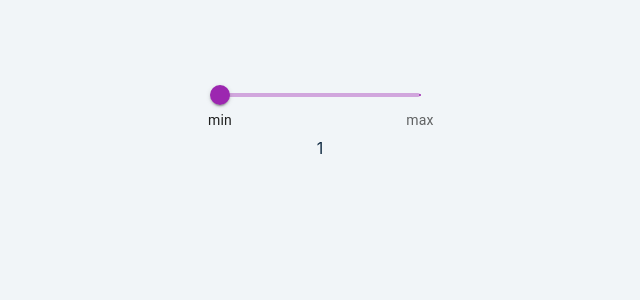
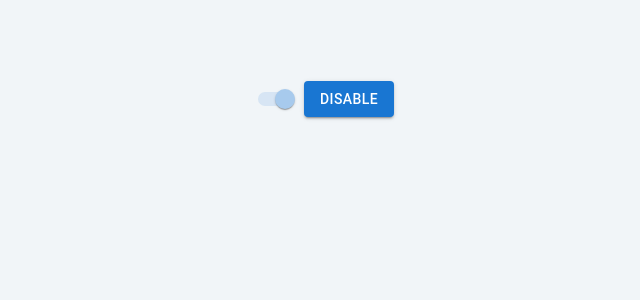
Before and after one commit to alivarastepour/react, a React (Create React App) app: page / in a window 1280 px wide. Shown: the top 300 px of the page, without its empty margins (320-960 px from the left). Built offline with nearby package versions, Linux system fonts and the light colour scheme.

Commit message:
MUI Switch

```diff
--- a/src/App.js
+++ b/src/App.js
@@ -1,5 +1,5 @@
 import React from 'react'
-import Setup from "./tutorial/28-MUI/Slider"
+import Setup from "./tutorial/28-MUI/Switch"
 function App() {
   return (
       <div className='container'>
--- /dev/null
+++ b/src/tutorial/28-MUI/Switch.js
@@ -0,0 +1,16 @@
+import React, { useState } from "react";
+import Switch from '@mui/material/Switch';
+import { Button } from "@mui/material";
+
+const Setup = () => {
+
+    const [value, s] = useState(true);
+    const [dis, d] = useState(true);
+
+    return <>
+        <Switch disabled={dis} checked={value} onChange={(e) => s(e.target.checked)}/>
+        <Button variant="contained" onClick={() => d(!dis)}>disable</Button>
+    </>
+}
+
+export default Setup;
```
